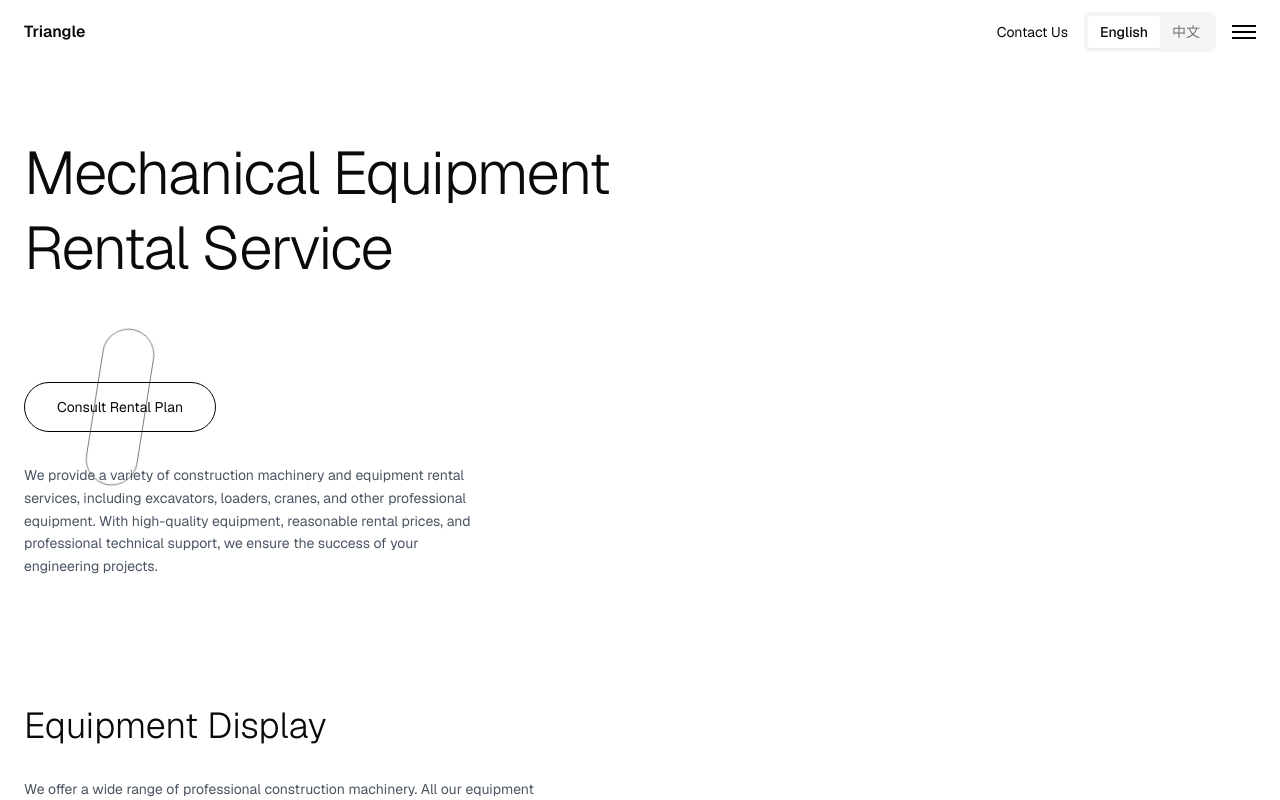
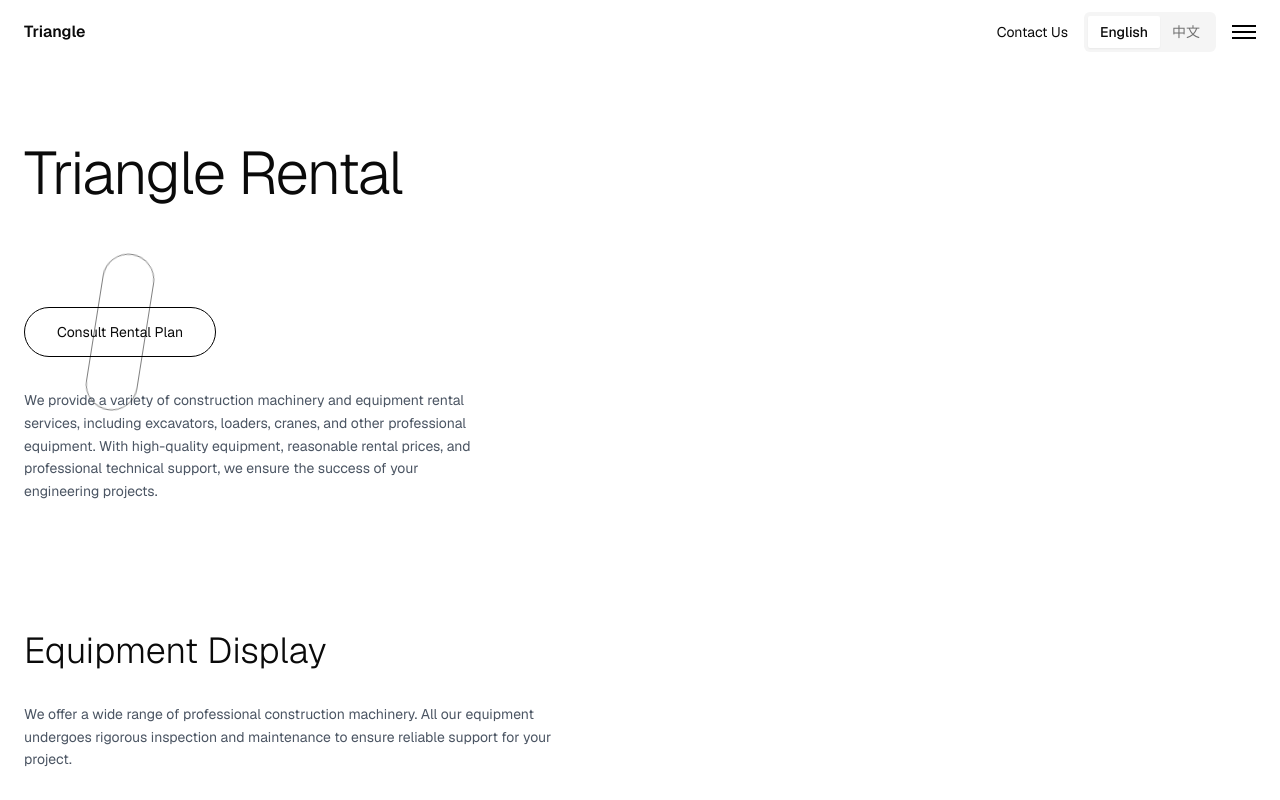
Before and after one commit to trianglegroup/mechanical-equipment-leasing-web, a Next.js app: page / in a window 1280 px wide. Shown: the top 800 px of the page. Built offline with nearby package versions, Linux system fonts and the light colour scheme.

Commit message:
feat: update page titles

```diff
--- a/app/page.tsx
+++ b/app/page.tsx
@@ -130,9 +130,7 @@ export default function Page() {
           <TabsContent value="en">
             <div className="relative">
               <h1 className="max-w-3xl text-6xl font-light leading-tight tracking-tight">
-                Mechanical Equipment
-                <br />
-                Rental Service
+                Triangle Rental
               </h1>
 
               <div className="mt-24 flex justify-between">
@@ -272,9 +270,7 @@ export default function Page() {
           <TabsContent value="zh">
             <div className="relative">
               <h1 className="max-w-3xl text-6xl font-light leading-tight tracking-tight">
-                机械设备
-                <br />
-                租赁服务
+                三角租赁
               </h1>
 
               <div className="mt-24 flex justify-between">
```
